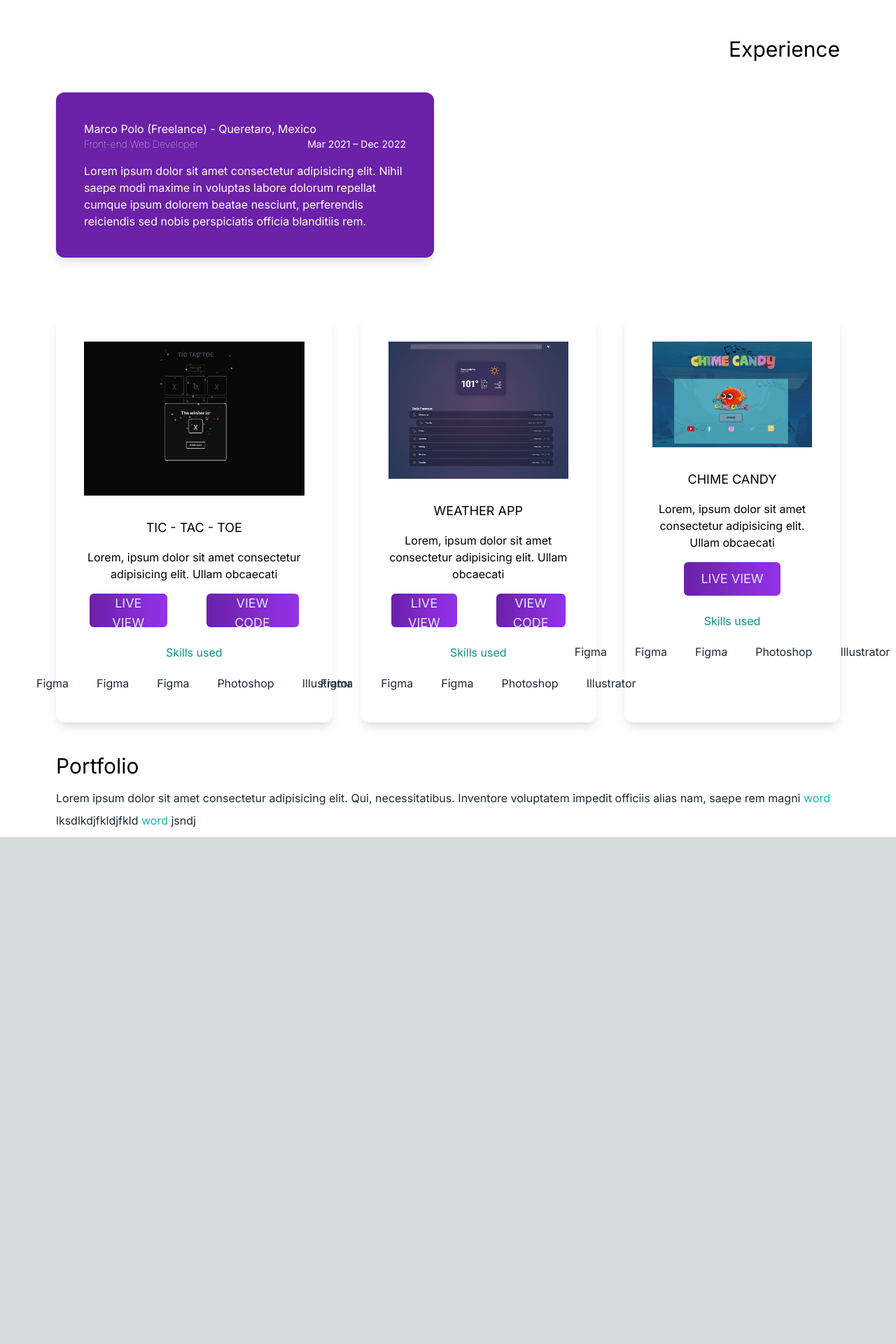
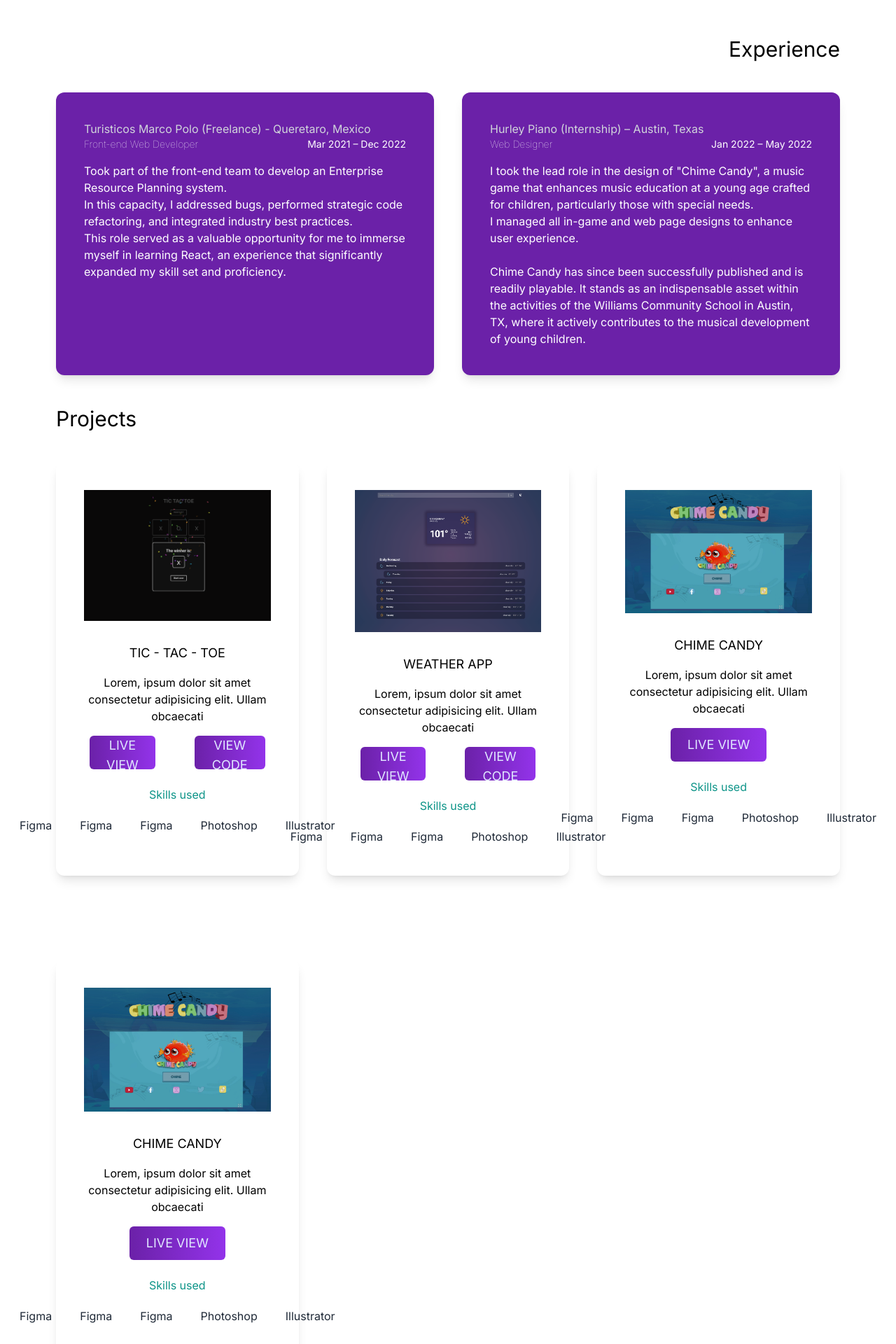
Before and after one commit to angeelbarbosa/react-portfolio, a Next.js app: page / in a window 1280 px wide. Shown: the part 860-2780 px from the top of the page at 70% size. Before the commit the page ends 2056 px from the top, so only its background shows below. Built offline with nearby package versions, Linux system fonts and the light colour scheme.

Commit message:
projects card flow fix

```diff
--- a/app/page.tsx
+++ b/app/page.tsx
@@ -78,46 +78,55 @@ export default function Home() {
               </a>
             </div>
           </div>
-          <div className="hover:-translate-y-1 hover:scale-110 duration-300 relative mx-auto bg-gradient-to-b from-purple-400 rounded-full w-80 h-80 mt-20 mb-20 overflow-hidden md:h-96 md:w-96 ">
+          <div className="hover:-translate-y-1 hover:scale-110 duration-300 relative mx-auto bg-gradient-to-b from-purple-500 rounded-full w-80 h-80 mt-20 mb-20 overflow-hidden md:h-96 md:w-96 ">
             <Image
               alt="main picture of myself"
               src={Myself}
-              layout="fill"
-              objectFit="cover"
             />
           </div>
         </section>
 
-        <section>
+          <section>
+
         <h3 className="text-3xl  py-1 dark:text-white">Education</h3>
           <div className="flex mb-10" >
             <p className="text-md py-2 leading-8 text-gray-800 dark:text-gray-200">
               Achieved <span className="text-purple-500 font-bold">Associates Degree in Computer Programming</span>{" "}
               from Austin Community College, specializing in <span className="text-purple-500 font-bold">web development</span>. <br /> The curriculum included key courses such as Programming Fundamentals I & II, Web Design Tools focusing on HTML & CSS, Beginning of Web Programming covering JavaScript essentials, and Intermediate Web Programming emphasizing the integration of HTML, CSS, and JavaScript for dynamic and engaging web solutions.
             </p>
-            {/* <Image
-                className="block"
-                alt=""
-                src={Acc}
+          </div>
+          </section>
+  <section>
 
-              /> */}
-          </div>
-  <section>
+
+          {/* Experience */}
           <h3 className="text-3xl text-right py-1 dark:text-white">Experience</h3>
           <div className="grid grid-cols-1 lg:grid-cols-2 gap-10">
 
             <div className="flex-col hover:-translate-y-1 hover:scale-105 duration-300  shadow-lg p-10 rounded-xl my-10 bg-purple-800 text-white dark:bg-gradient-to-r from-[#3b0764] to-[#1e293b] dark:text-zinc-400">
-              <h3 className="" >Marco Polo (Freelance) - Queretaro, Mexico </h3>
-              <div className="flex justify-between  ">
+              <h3 className="text-gray-300" >Turisticos Marco Polo (Freelance) - Queretaro, Mexico </h3>
+              <div className="flex justify-between ">
               <p className="font-thin text-sm">Front-end Web Developer</p>
               <p className=" text-sm">Mar 2021 – Dec 2022</p>
               </div>
-              <p className="mt-4">Lorem ipsum dolor sit amet consectetur adipisicing elit. Nihil saepe modi maxime in voluptas labore dolorum repellat cumque ipsum dolorem beatae nesciunt, perferendis reiciendis sed nobis perspiciatis officia blanditiis rem.</p>
+              <p className="mt-4">Took part of the front-end team to develop an Enterprise Resource Planning system. <br /> In this capacity, I addressed bugs, performed strategic code refactoring, and integrated industry best practices. <br /> This role served as a valuable opportunity for me to immerse myself in learning React, an experience that significantly expanded my skill set and proficiency.</p>
+
+            </div>
+            <div className="flex-col hover:-translate-y-1 hover:scale-105 duration-300  shadow-lg p-10 rounded-xl my-10 bg-purple-800 text-white dark:bg-gradient-to-r from-[#3b0764] to-[#1e293b] dark:text-zinc-400">
+              <h3 className="text-gray-300" >Hurley Piano (Internship) – Austin, Texas </h3>
+              <div className="flex justify-between ">
+              <p className="font-thin text-sm">Web Designer  </p>
+              <p className=" text-sm">Jan 2022 – May 2022</p>
+              </div>
+              <p className="mt-4">I took the lead role in the design of "Chime Candy", a music game  that enhances music education at a young age crafted for children, particularly those with special needs. <br /> I managed all in-game and web page designs to enhance user experience. <br /> <br /> Chime Candy has since been successfully published and is readily playable. It stands as an indispensable asset within the activities of the Williams Community School in Austin, TX, where it actively contributes to the musical development of young children.</p>
+
             </div>
           </div>
         </section>
+        <section>
+          <h3 className="text-3xl text-left py-1 dark:text-white">Projects</h3>
 
-          <div className=" lg:flex gap-10 ">
+          <div className=" grid grid-cols-1 md:grid-cols-2 lg:grid-cols-3 gap-10">
             <div className=" min-w-0	 hover:-translate-y-1 hover:scale-110 duration-300 text-center shadow-lg p-10 rounded-xl my-10 dark:bg-gradient-to-r  from-[#3b0764] to-[#1e293b] dark:text-zinc-400">
               <Image
                 className="w-full  "
@@ -162,14 +171,11 @@ export default function Home() {
             </div>
             <div className=" min-w-0	 hover:-translate-y-1 hover:scale-110 duration-300 text-center shadow-lg p-10 rounded-xl my-10 dark:bg-gradient-to-r  from-[#3b0764] to-[#1e293b] dark:text-zinc-400">
               <Image
-                className="w-full  "
+                className="w-full"
                 alt=""
                 src={weatherApp}
-    // width={1000}
-    //             height={1000}
-
               />
-              <h3 className="text-lg font-large pt-8 pb-2">WEATHER APP</h3>
+              <h3 className="text-lg xl:text-md font-large pt-8 pb-2">WEATHER APP</h3>
               <p className="py-2">
                 Lorem, ipsum dolor sit amet consectetur adipisicing elit. Ullam
                 obcaecati
@@ -243,8 +249,50 @@ export default function Home() {
                 </p>
               </div>
             </div>
+            <div className=" min-w-0	hover:-translate-y-1 hover:scale-110 duration-300 text-center shadow-lg p-10 rounded-xl my-10 dark:bg-gradient-to-r  from-[#3b0764] to-[#1e293b] dark:text-zinc-400">
+              <Image
+                className="w-full "
+                alt=""
+                src={chimeCandy}
+                // width={1000}
+                // height={100}
+              />
+              <h3 className="text-lg font-large pt-8 pb-2">CHIME CANDY</h3>
+              <p className="py-2">
+                Lorem, ipsum dolor sit amet consectetur adipisicing elit. Ullam
+                obcaecati
+              </p>
+
+              <div className=" flex gap-10 justify-center">
+                 <a
+                  target={"_blank"}
+                  href="https://richard-hurley.itch.io/chimecandy"
+                >
+                  <button className=" hover:-translate-y-1 hover:scale-110 duration-300 h-12 px-6 m-2 text-lg text-indigo-100  bg-gradient-to-r from-purple-800 to-purple-600 rounded-md hover:from-purple-500 hover:to-purple-400">
+                    LIVE VIEW
+                  </button>
+                </a>
+
+              </div>
+              <h4 className="py-4 text-teal-600 dark:text-white">
+               Skills used
+              </h4>
+              <div className="flex justify-center gap-10">
+                <p className="text-gray-800 py-1 dark:text-gray-400">Figma</p>
+                <p className="text-gray-800 py-1 dark:text-gray-400">Figma</p>
+                <p className="text-gray-800 py-1 dark:text-gray-400">Figma</p>
+                <p className="text-gray-800 py-1 dark:text-gray-400">
+                  Photoshop
+                </p>
+                <p className="text-gray-800 py-1 dark:text-gray-400">
+                  Illustrator
+                </p>
+              </div>
+            </div>
+
           </div>
         </section>
+
         <section>
           <div>
             <h3 className="text-3xl py-1 dark:text-white">Portfolio</h3>
```
